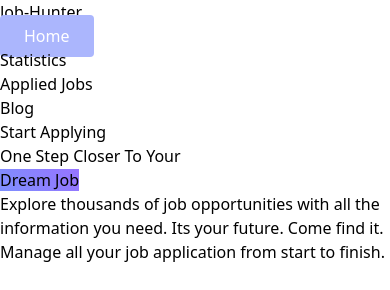
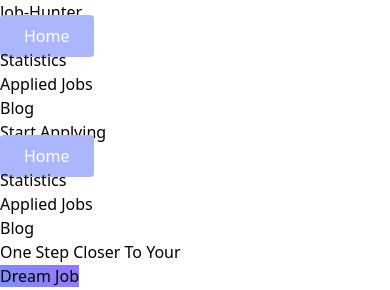
Before and after one commit to khalidhasan8880/job-hunter, a React (Vite) app: page / in a window 390 px wide. Shown: the top 290 px of the page. Built offline with nearby package versions, Linux system fonts and the light colour scheme.

Commit message:
the navbar responsive done

```diff
--- a/src/components/Header/Header.jsx
+++ b/src/components/Header/Header.jsx
@@ -1,11 +1,16 @@
-import React from 'react';
+import React, { useState } from 'react';
 import { NavLink } from 'react-router-dom';
 import './Header.css'
+import { Bars3Icon, XMarkIcon } from '@heroicons/react/24/solid';
 const Header = () => {
+    const [open, setOpen] = useState(false)
+    const navHandler = () => {
+        setOpen(!open)
+    }
     return (
-        <nav className='md:flex justify-between items-center my-1 mb-56 absolute mx-auto px-44 md:px-6 w-full'>
+        <nav className='flex justify-between flex-wrap items-center my-1 mb-56 absolute md:mx-auto md:px-32 px-6 w-full'>
             <h2 className='text-3xl font-bold'>Job-Hunter</h2>
-            <ul className='flex flex-wrap gap-y-8 gap-x-2  md:gap-x-5 my-9 text-xl font-semibold text-center'>
+            <ul className='hidden lg:flex flex-wrap gap-x-5 my-4 text-xl font-semibold text-center'>
                 <li>
                     <NavLink to="/">Home</NavLink>
                 </li>
@@ -20,6 +25,23 @@ const Header = () => {
                 </li>
             </ul>
             <button className='btn-primary font-semibold'>Start Applying</button>
+            <button onClick={navHandler} className='bg-red-300 text-white text-3xl lg:hidden'>{open ? <XMarkIcon className='w-6 h-6 text-sky-300'></XMarkIcon> : <Bars3Icon className='w-6 h-6 text-sky-300'></Bars3Icon>}</button>
+            <div className={`${open? '': 'hidden'} absolute top-20 bg-cyan-500 rounded-md px-3 py-7`}>
+                <ul className='text-xl flex flex-col gap-y-10 font-semibold text-center'>
+                    <li>
+                        <NavLink to="/">Home</NavLink>
+                    </li>
+                    <li>
+                        <NavLink to="/statistics">Statistics</NavLink>
+                    </li>
+                    <li>
+                        <NavLink active to="/applied-job"><button>Applied Jobs</button></NavLink>
+                    </li>
+                    <li>
+                        <NavLink to="/blog">Blog</NavLink>
+                    </li>
+                </ul>
+            </div>
         </nav>
     );
 };
```
